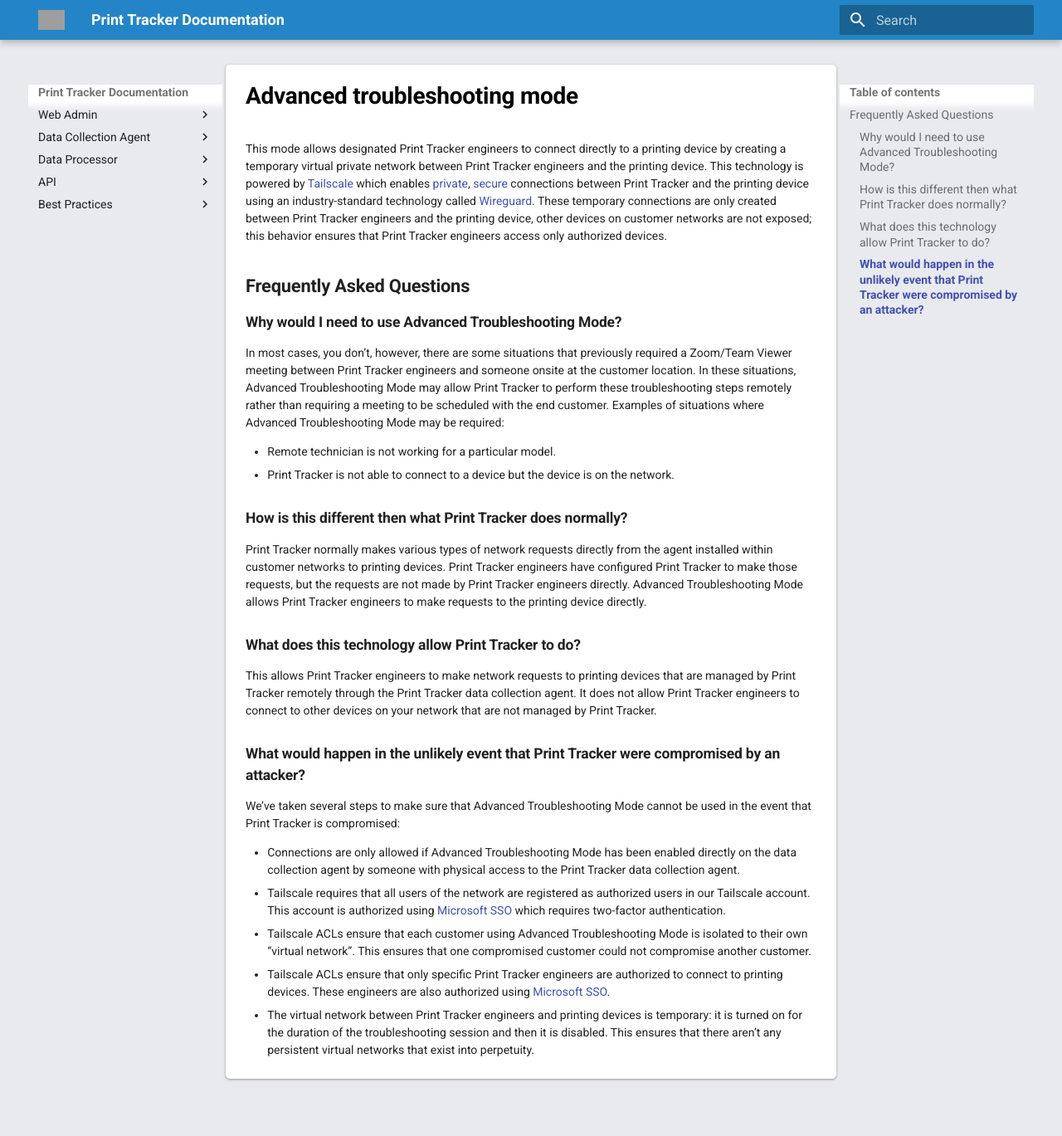
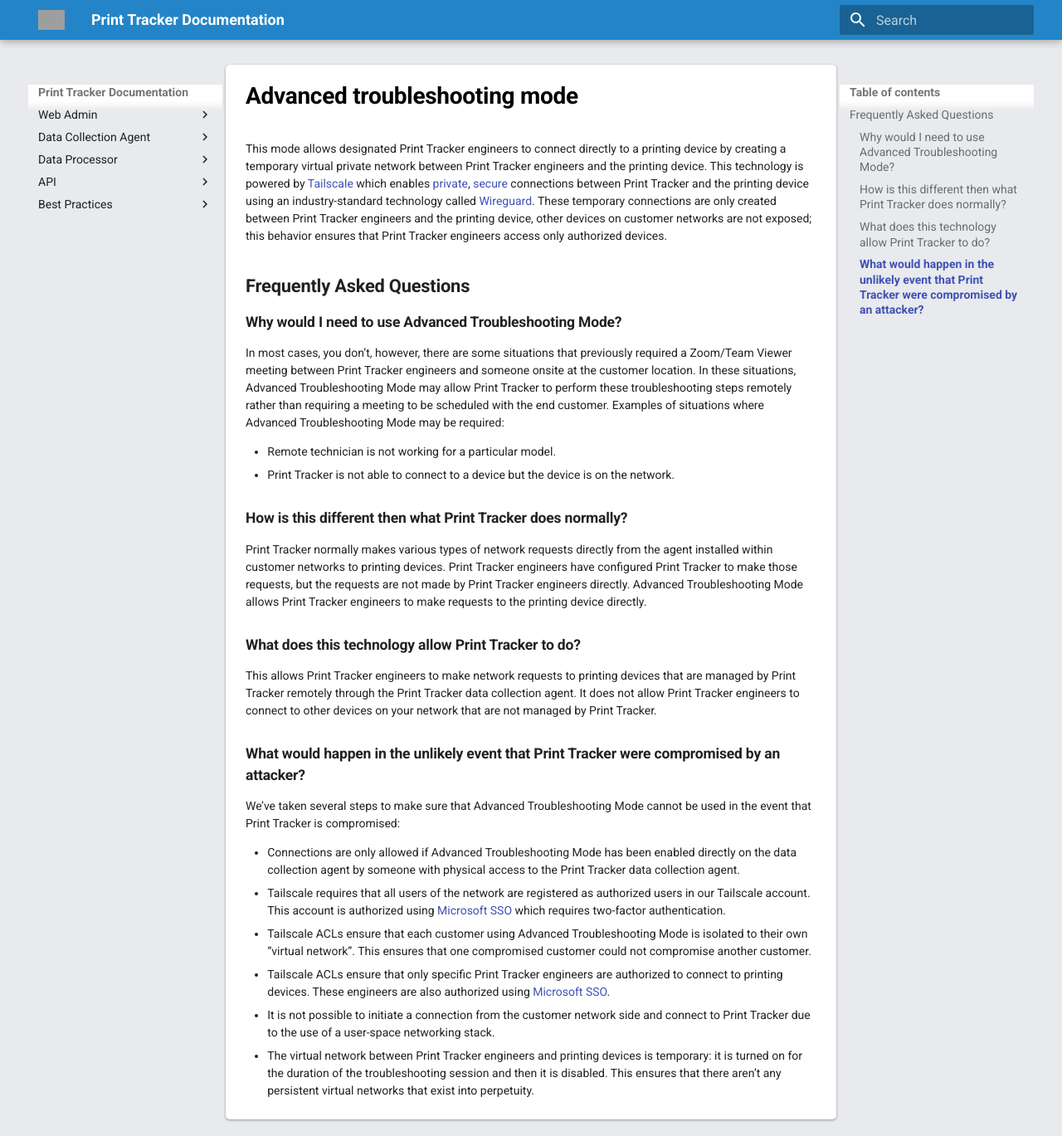
Before and after one commit to printtracker/public-documentation, an MkDocs documentation site: the page built from docs/dca/advanced-troubleshooting-mode.md, in a window 1280 px wide and 1369 px high. Shown: the whole window at 83% size. Built offline with MkDocs 1.6.1 and Material for MkDocs 9.7.7, drawn with Linux system fonts in a browser that asks for light colours; comment, search, counter and statistics services are not loaded; grey boxes are pictures that could not be loaded.

Commit message:
Clarified security considerations

```diff
--- a/docs/dca/advanced-troubleshooting-mode.md
+++ b/docs/dca/advanced-troubleshooting-mode.md
@@ -20,4 +20,5 @@ We’ve taken several steps to make sure that Advanced Troubleshooting Mode cann
 - Tailscale requires that all users of the network are registered as authorized users in our Tailscale account. This account is authorized using [Microsoft SSO](https://www.microsoft.com/en-us/security/business/identity-access/azure-active-directory-single-sign-on) which requires two-factor authentication.
 - Tailscale ACLs ensure that each customer using Advanced Troubleshooting Mode is isolated to their own “virtual network”. This ensures that one compromised customer could not compromise another customer.
 - Tailscale ACLs ensure that only specific Print Tracker engineers are authorized to connect to printing devices. These engineers are also authorized using [Microsoft SSO](https://www.microsoft.com/en-us/security/business/identity-access/azure-active-directory-single-sign-on).
+- It is not possible to initiate a connection from the customer network side and connect to Print Tracker due to the use of a user-space networking stack.
 - The virtual network between Print Tracker engineers and printing devices is temporary: it is turned on for the duration of the troubleshooting session and then it is disabled. This ensures that there aren’t any persistent virtual networks that exist into perpetuity.
```
